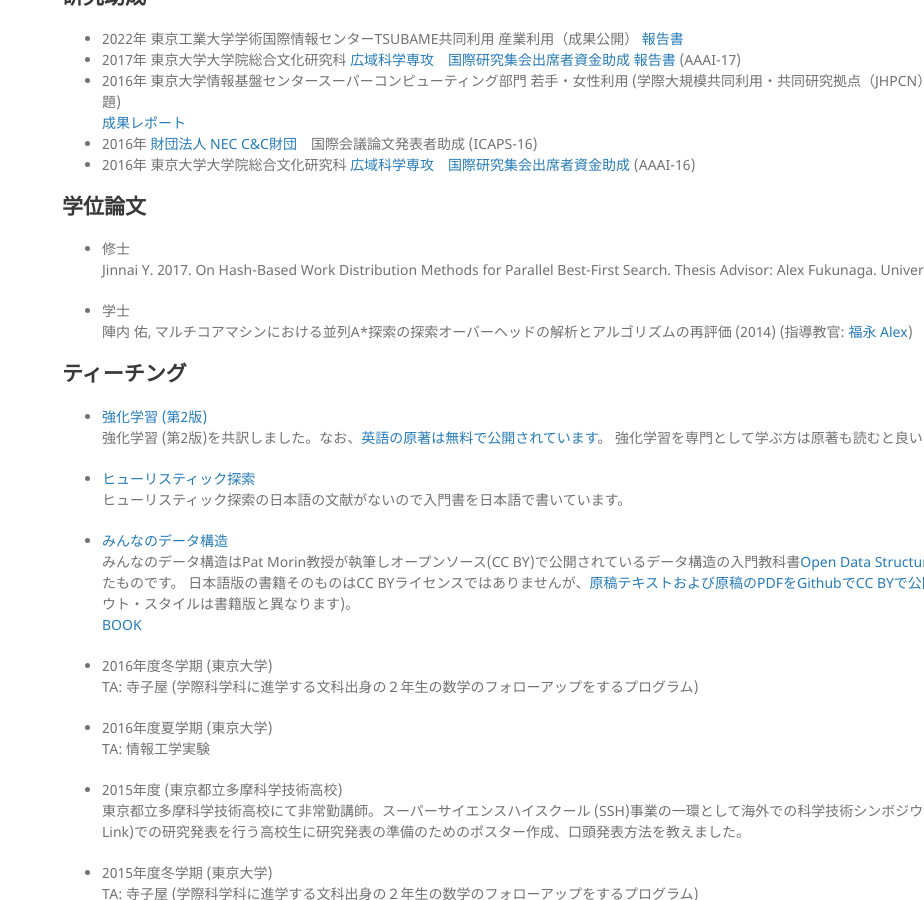
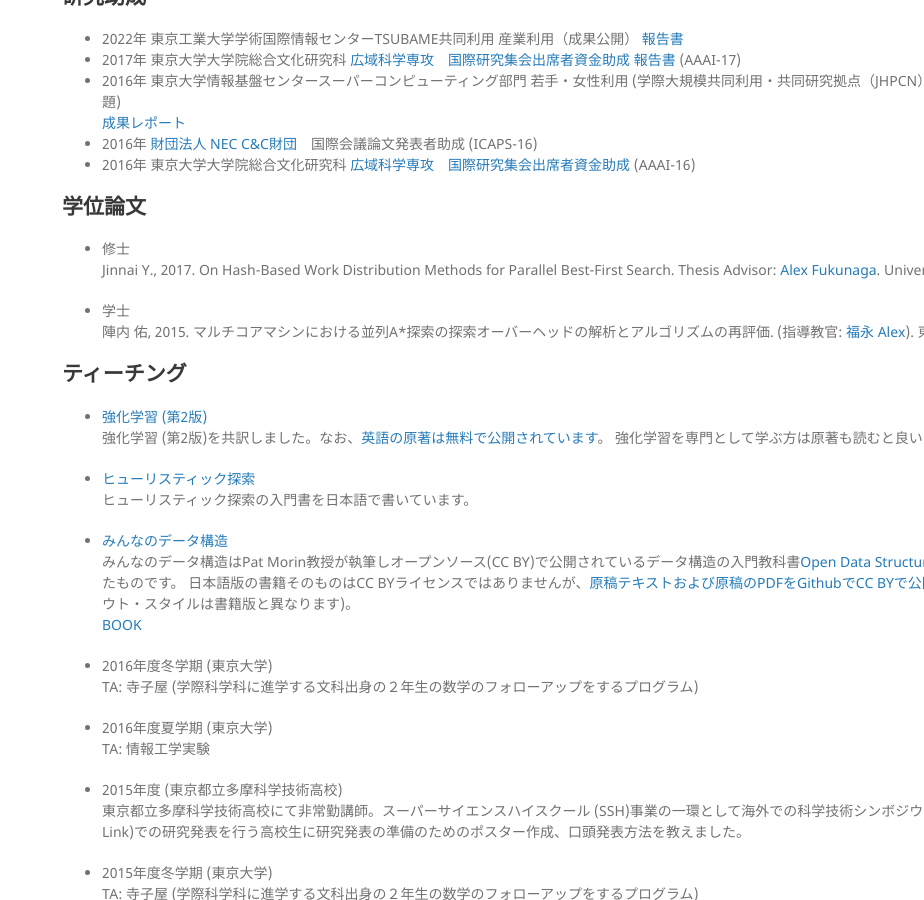
Before and after one commit to jinnaiyuu/jinnaiyuu.github.io, a Jekyll site: the page built from ja/index.md, in a window 1280 px wide and 900 px high, scrolled down 2656 px. Shown: the whole window, without its empty margins (356-1280 px from the left). Built offline with Jekyll 4.4.1, drawn with Linux system fonts in a browser that asks for light colours; our own code applies the rules of GitHub Pages for plain Markdown files.

Commit message:
uploaded bachelor thesis

```diff
--- a/ja/index.md
+++ b/ja/index.md
@@ -103,10 +103,10 @@
 ## 学位論文
 
 - 修士
-Jinnai Y. 2017. On Hash-Based Work Distribution Methods for Parallel Best-First Search. Thesis Advisor: Alex Fukunaga. University of Tokyo. [PAPER](../pdf/papers/MasterThesis.pdf)
+Jinnai Y., 2017. On Hash-Based Work Distribution Methods for Parallel Best-First Search. Thesis Advisor: [Alex Fukunaga]((http://metahack.org/index.html)). University of Tokyo. [PAPER](../pdf/papers/MasterThesis.pdf)
 
 - 学士
-陣内 佑, マルチコアマシンにおける並列A*探索の探索オーバーヘッドの解析とアルゴリズムの再評価 (2014) (指導教官: [福永 Alex](http://metahack.org/index.html))
+陣内 佑, 2015. マルチコアマシンにおける並列A*探索の探索オーバーヘッドの解析とアルゴリズムの再評価. (指導教官: [福永 Alex](http://metahack.org/index.html)). 東京大学. [PAPER](../pdf/papers/BachelorThesis.pdf)
 
 ## ティーチング
 
@@ -115,7 +115,7 @@
 強化学習を専門として学ぶ方は原著も読むと良いと思っています。
 
 - [ヒューリスティック探索](../pdf/textbook.pdf)
-ヒューリスティック探索の日本語の文献がないので入門書を日本語で書いています。
+ヒューリスティック探索の入門書を日本語で書いています。
 
 - [みんなのデータ構造](https://www.lambdanote.com/products/opendatastructures)
 みんなのデータ構造はPat Morin教授が執筆しオープンソース(CC BY)で公開されているデータ構造の入門教科書[Open Data Structures](http://opendatastructures.org/)を日本語に翻訳したものです。
```
Also changed, not shown: 1 other file.
